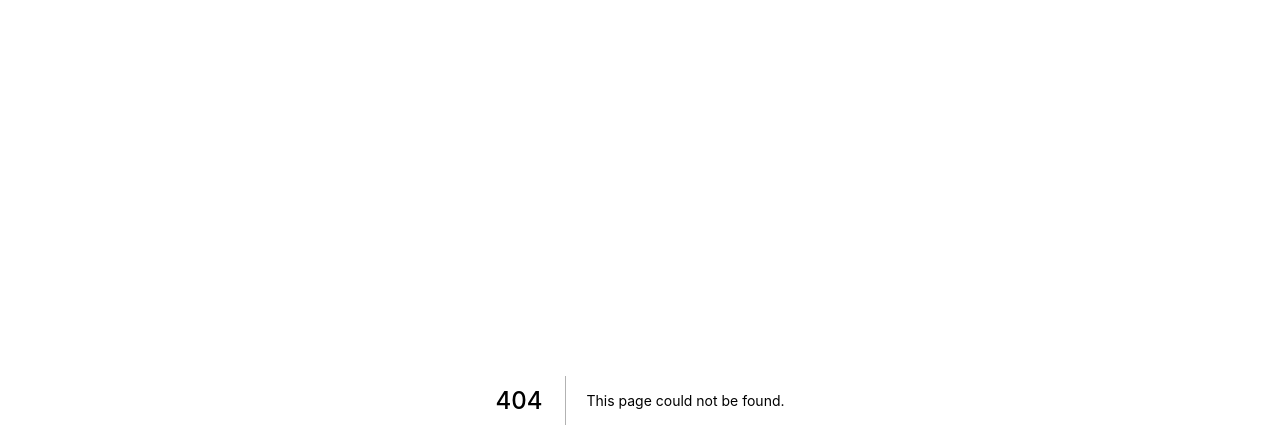
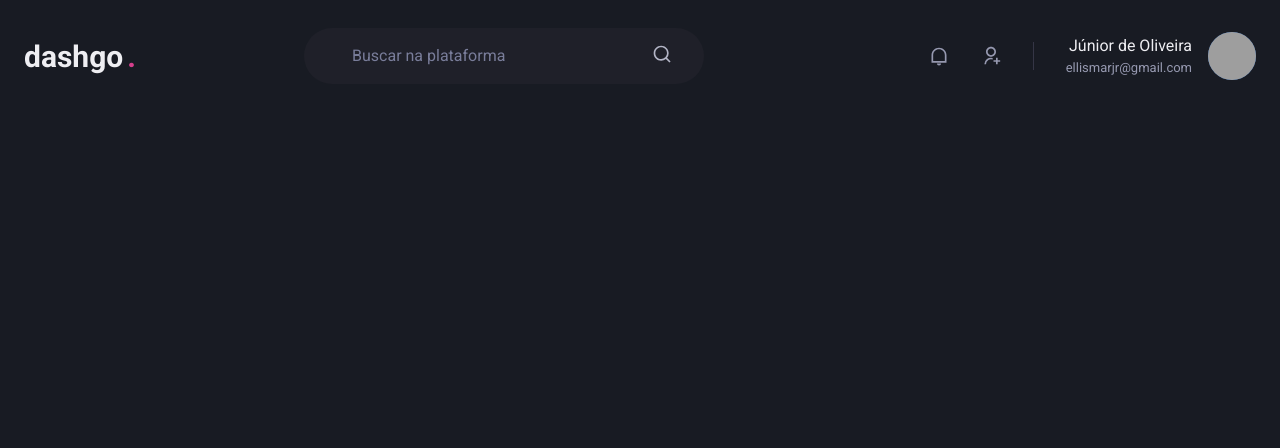
Before and after one commit to ellismarjr/dashgo, a Next.js app: page /dashboard in a window 1280 px wide. Before the commit this address had no page. Shown: the top 448 px of the page. Built offline with nearby package versions, Linux system fonts and the light colour scheme; grey boxes are pictures that could not be loaded.

Commit message:
add Header component

```diff
--- a/package.json
+++ b/package.json
@@ -15,7 +15,8 @@
     "framer-motion": "^4.1.9",
     "next": "10.1.3",
     "react": "17.0.2",
-    "react-dom": "17.0.2"
+    "react-dom": "17.0.2",
+    "react-icons": "^4.2.0"
   },
   "devDependencies": {
     "@types/node": "^14.14.41",
--- /dev/null
+++ b/src/components/Header.tsx
@@ -0,0 +1,93 @@
+import { Flex, Icon, Input, HStack, Text, Box, Avatar } from '@chakra-ui/react';
+import { RiNotificationLine, RiSearchLine, RiUserAddLine } from 'react-icons/ri';
+
+export function Header() {
+  return (
+    <Flex
+      as="header"
+      width="100%"
+      maxWidth={1480}
+      height="20"
+      marginX="auto"
+      marginTop="4"
+      paddingX="6"
+      alignItems="center"
+    >
+      <Text
+        fontSize="3xl"
+        fontWeight="bold"
+        letterSpacing="light"
+        width="64"
+      >
+        dashgo
+        <Text
+          as="span"
+          marginLeft="1"
+          color="pink.500"
+        >.</Text>
+      </Text>
+
+      <Flex
+        as="label"
+        flex="1"
+        py="4"
+        px="8"
+        ml="6"
+        maxWidth={400}
+        alignSelf="center"
+        color="gray.200"
+        position="relative"
+        bg="gray.800"
+        borderRadius="full"
+      >
+        <Input
+          color="gray.50"
+          variant="unstyled"
+          placeholder="Buscar na plataforma"
+          _placeholder={{ color: 'gray.400' }}
+          px="4"
+          mr="4"
+        />
+        <Icon as={RiSearchLine} fontSize="20" />
+      </Flex>
+
+      <Flex
+        align="center"
+        ml="auto"
+      >
+        <HStack spacing="8"
+          mx="8"
+          pr="8"
+          py="1"
+          color="gray.300"
+          borderRightWidth={1}
+          borderColor="gray.700"
+        >
+          <Icon as={RiNotificationLine} fontSize="20" />
+          <Icon as={RiUserAddLine} fontSize="20" />
+        </HStack>
+
+        <Flex
+          align="center"
+        >
+          <Box mr="4" textAlign="right">
+            <Text>Júnior de Oliveira</Text>
+            <Text
+              color="gray.300"
+              fontSize="small"
+            >
+              ellismarjr@gmail.com
+            </Text>
+          </Box>
+
+          <Avatar
+            size="md"
+            name="Júnior de Oliveira"
+            src="https://github.com/ellismarjr.png" />
+
+        </Flex>
+      </Flex>
+
+    </Flex>
+  );
+}
--- /dev/null
+++ b/src/pages/dashboard.tsx
@@ -0,0 +1,7 @@
+import { Header } from "../components/Header";
+
+export default function Dashboard() {
+  return (
+    <Header />
+  );
+}
```
Also changed, not shown: src/components/form/Input.tsx (added, +26 -0 lines), src/pages/index.tsx (+31 -2 lines), 1 other file (tests, documents, lock files or other folders).
